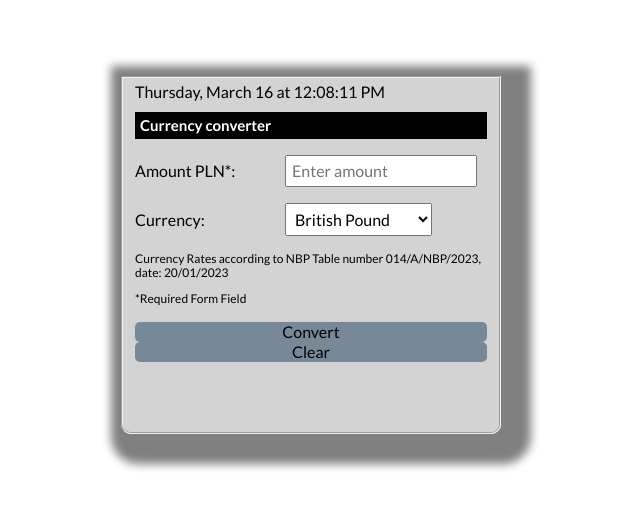
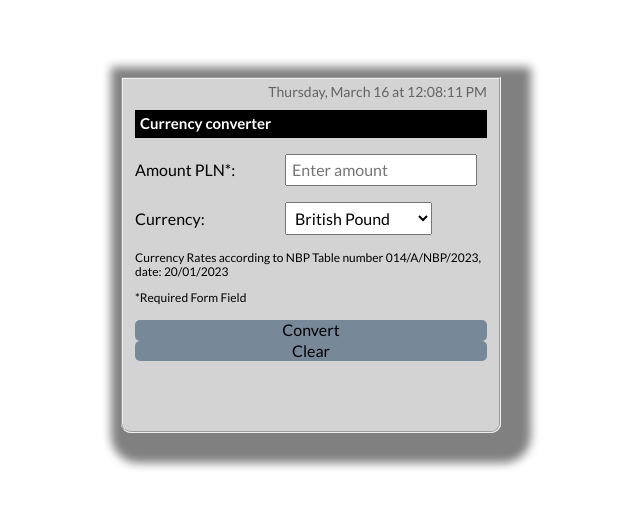
Before and after one commit to Jacek861/currency-converter-react, a React (Create React App) app: page / in a window 1280 px wide. Shown: the part 145-654 px from the top of the page, without its empty margins (329-969 px from the left). Built offline with nearby package versions, Linux system fonts and the light colour scheme.

Commit message:
styles for clock added

```diff
--- a/src/Form/Clock/index.js
+++ b/src/Form/Clock/index.js
@@ -1,3 +1,4 @@
+import "./style.css"
 import { useState, useEffect } from "react";
 
 export const Clock = () => {
@@ -14,7 +15,7 @@ export const Clock = () => {
     }, []);
 
     return (
-        <div>
+        <div className="clock">
             {currentDate.toLocaleDateString("en-EN", {
                 weekday: "long",
                 day: "numeric",
--- /dev/null
+++ b/src/Form/Clock/style.css
@@ -0,0 +1,5 @@
+.clock {
+    text-align: end;
+    font-size: 14px;
+    color: rgb(100, 100, 100);
+}
```
